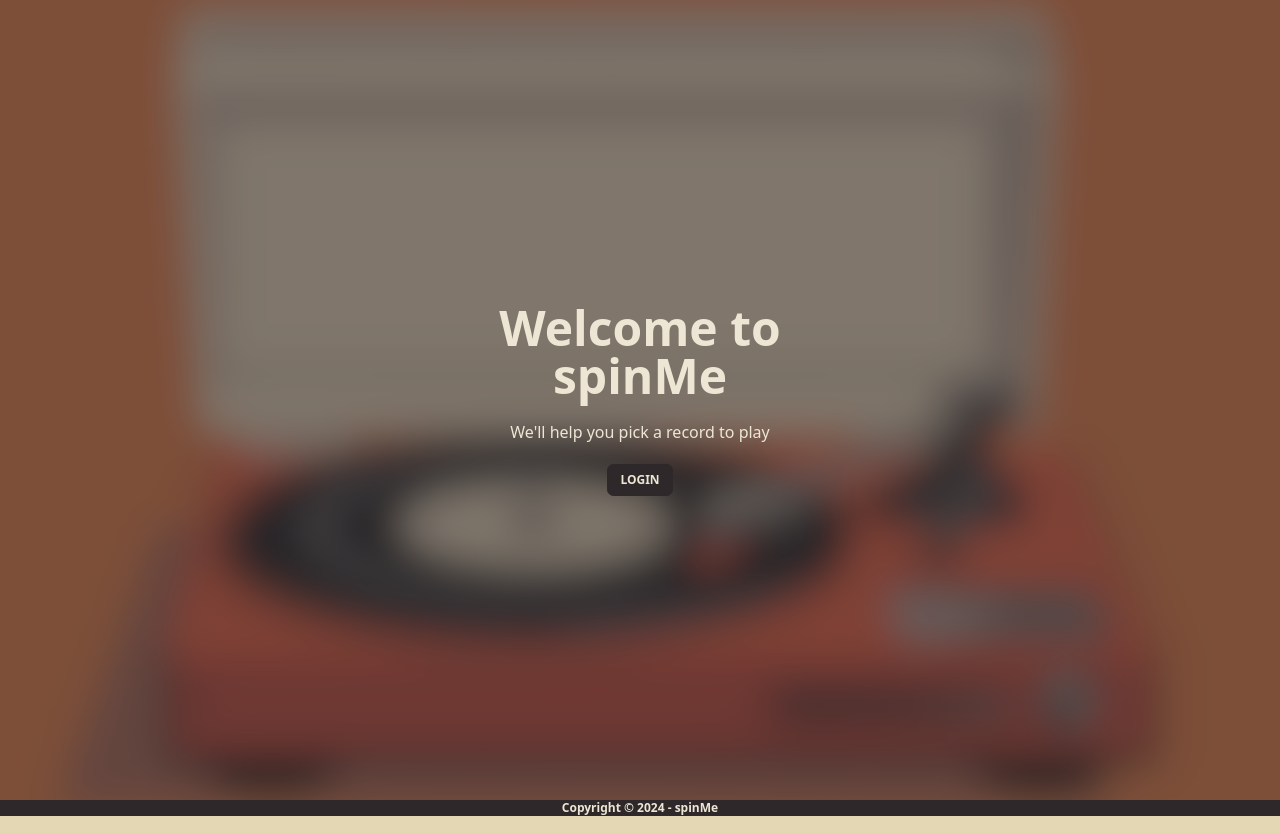
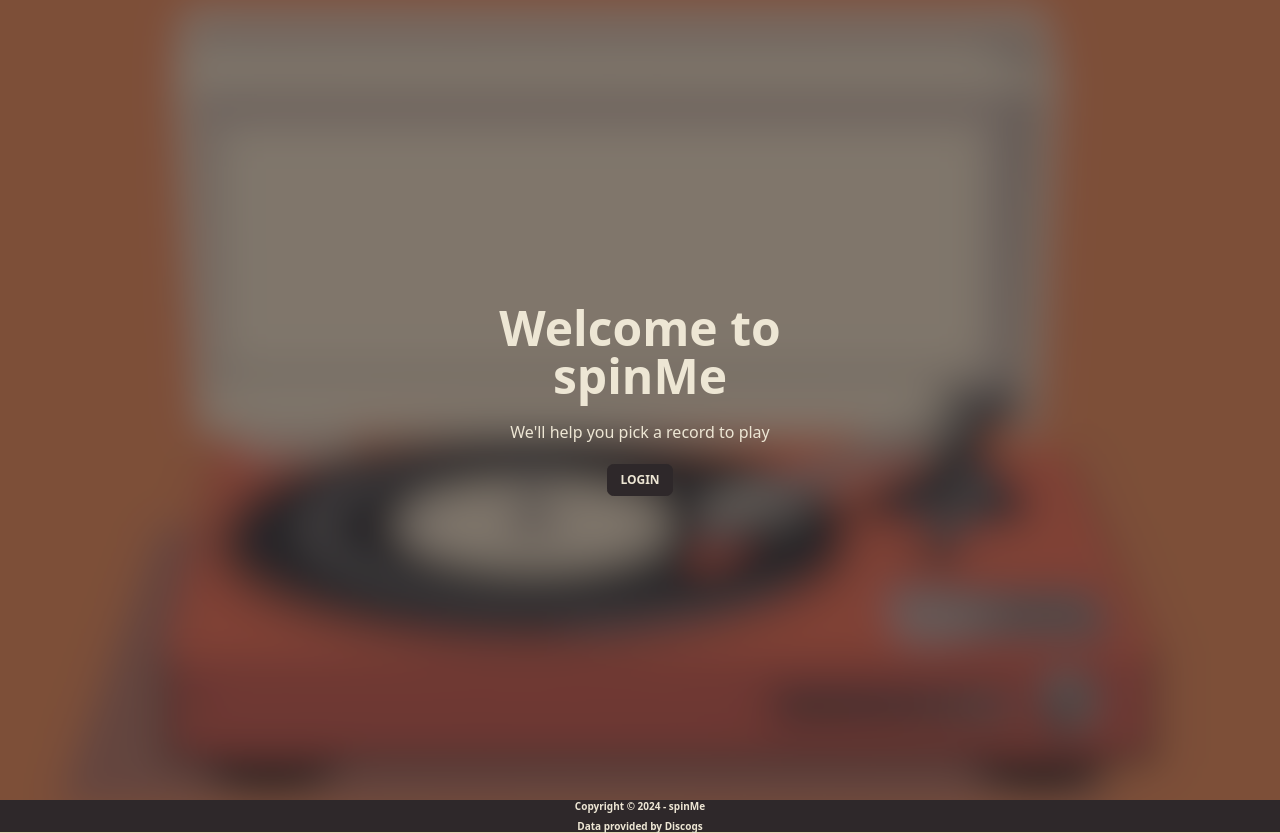
Before and after one commit to adarkknight/spinMe, a Next.js app: page / in a window 1280 px wide. Built offline with nearby package versions, Linux system fonts and the light colour scheme.

Commit message:
ACT-30 Add discogs reference, styling updates

```diff
--- a/app/footer.tsx
+++ b/app/footer.tsx
@@ -3,12 +3,16 @@
 
 const Footer = () => {
   return (
-    <footer className="footer footer-center bg-neutral font-inter text-neutral-content text-xs font-bold mt-auto">
+    <footer className="footer footer-center bg-neutral font-semibold text-neutral-content text-[10px] leading-3">
       <aside>
-        <p>Copyright © 2024 - spinMe</p>
+        <div>Copyright © 2024 - spinMe</div>
+        <div>Data provided by
+          <a href="https://www.discogs.com/" target='_blank' rel='noopener noreferrer' className="link link-hover"> Discogs
+          </a>
+        </div>
       </aside>
     </footer>
-        )
+  )
 }
 
 export default Footer
--- a/app/layout.tsx
+++ b/app/layout.tsx
@@ -27,7 +27,9 @@
     >
     <html lang="en" data-theme="retro">
       <body className="min-h-screen flex flex-col items-center">
+        <main className="min-w-full flex-1">
         {children}
+        </main>
         <Footer />
       </body>
     </html>
```
